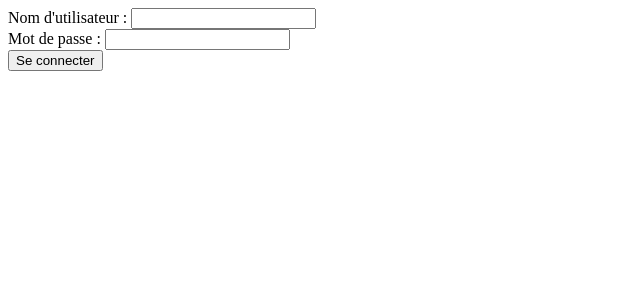
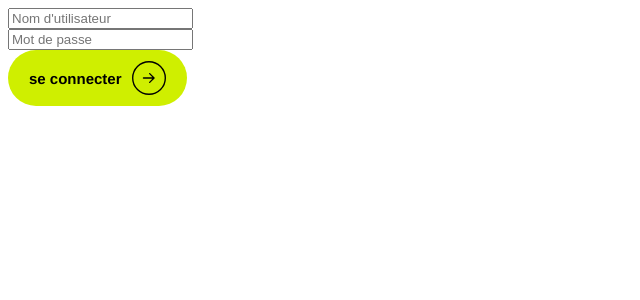
Before and after one commit to Wilou93410/Gestion-logistique-avec-drone, a PHP site: page / in a window 1280 px wide. Shown: the top 300 px of the page, without its empty margins (0-640 px from the left). Run offline with PHP 8.4, Linux system fonts and the light colour scheme.

Commit message:
Add files via upload

```diff
--- /dev/null
+++ b/pageconnexion/CSS/index.css
@@ -0,0 +1,31 @@
+button {
+    cursor: pointer;
+    font-weight: 700;
+    font-family: Helvetica,"sans-serif";
+    transition: all .2s;
+    padding: 10px 20px;
+    border-radius: 100px;
+    background: #cfef00;
+    border: 1px solid transparent;
+    display: flex;
+    align-items: center;
+    font-size: 15px;
+  }
+
+  button:hover {
+    background: #c4e201;
+  }
+
+  button > svg {
+    width: 34px;
+    margin-left: 10px;
+    transition: transform .3s ease-in-out;
+  }
+
+  button:hover svg {
+    transform: translateX(5px);
+  }
+
+  button:active {
+    transform: scale(0.95);
+  }
--- a/pageconnexion/index.php
+++ b/pageconnexion/index.php
@@ -2,13 +2,19 @@
 require 'connexion.php'
 ?>
 <html>
-<link rel="stylesheet" href="CSS/style.css">
+<link rel="stylesheet" href="CSS/index.css">
 <form method="post">
-    <label>Nom d'utilisateur :</label>
-    <input type="text" name="username" required><br>
-    <label>Mot de passe :</label>
-    <input type="password" name="password" required><br>
-    <input type="submit" name="submit" value="Se connecter">
+    <input type="text" name="username" placeholder="Nom d'utilisateur" required><br>
+
+    <input type="password" name="password" placeholder="Mot de passe" required><br>
+
+    <button type="submit" name="submit">
+    <span>se connecter</span>
+    <svg width="34" height="34" viewBox="0 0 74 74" fill="none" xmlns="http://www.w3.org/2000/svg">
+        <circle cx="37" cy="37" r="35.5" stroke="black" stroke-width="3"></circle>
+        <path d="M25 35.5C24.1716 35.5 23.5 36.1716 23.5 37C23.5 37.8284 24.1716 38.5 25 38.5V35.5ZM49.0607 38.0607C49.6464 37.4749 49.6464 36.5251 49.0607 35.9393L39.5147 26.3934C38.9289 25.8076 37.9792 25.8076 37.3934 26.3934C36.8076 26.9792 36.8076 27.9289 37.3934 28.5147L45.8787 37L37.3934 45.4853C36.8076 46.0711 36.8076 47.0208 37.3934 47.6066C37.9792 48.1924 38.9289 48.1924 39.5147 47.6066L49.0607 38.0607ZM25 38.5L48 38.5V35.5L25 35.5V38.5Z" fill="black"></path>
+    </svg>
+</button>
 </form>
 
 </html>
```
